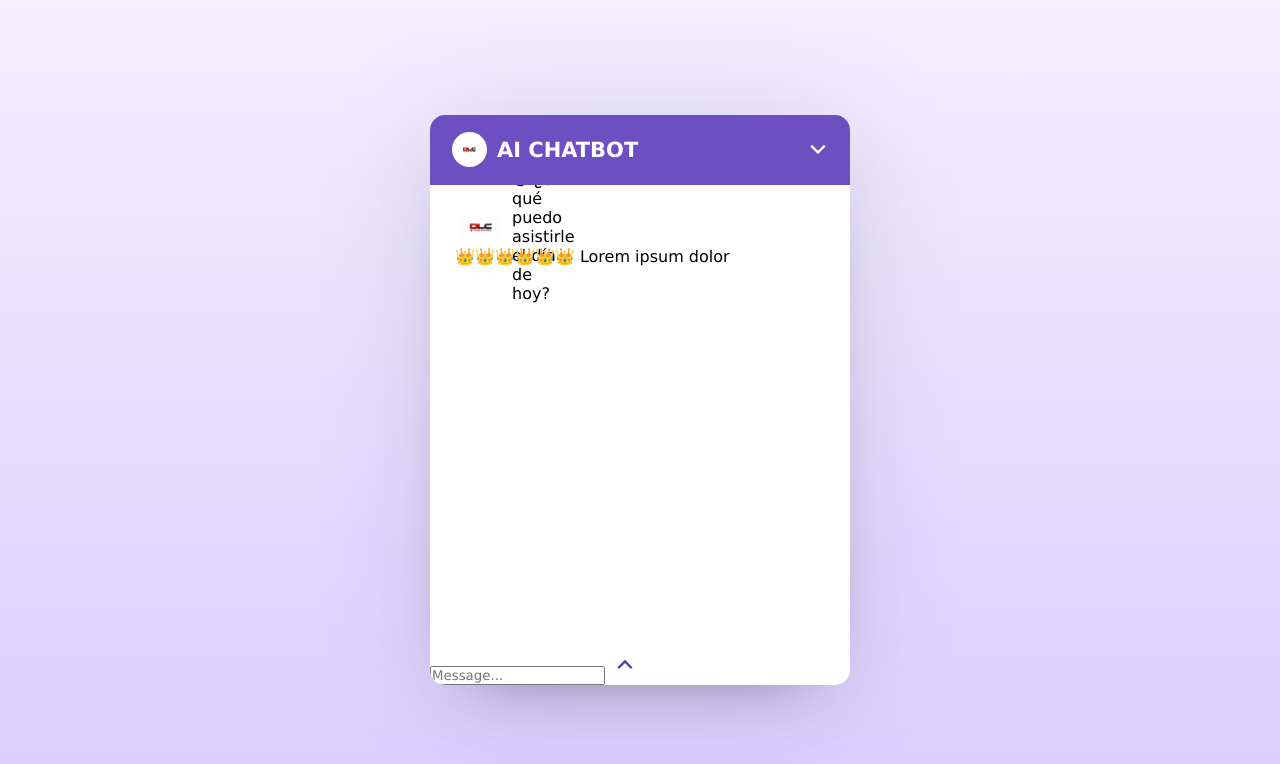
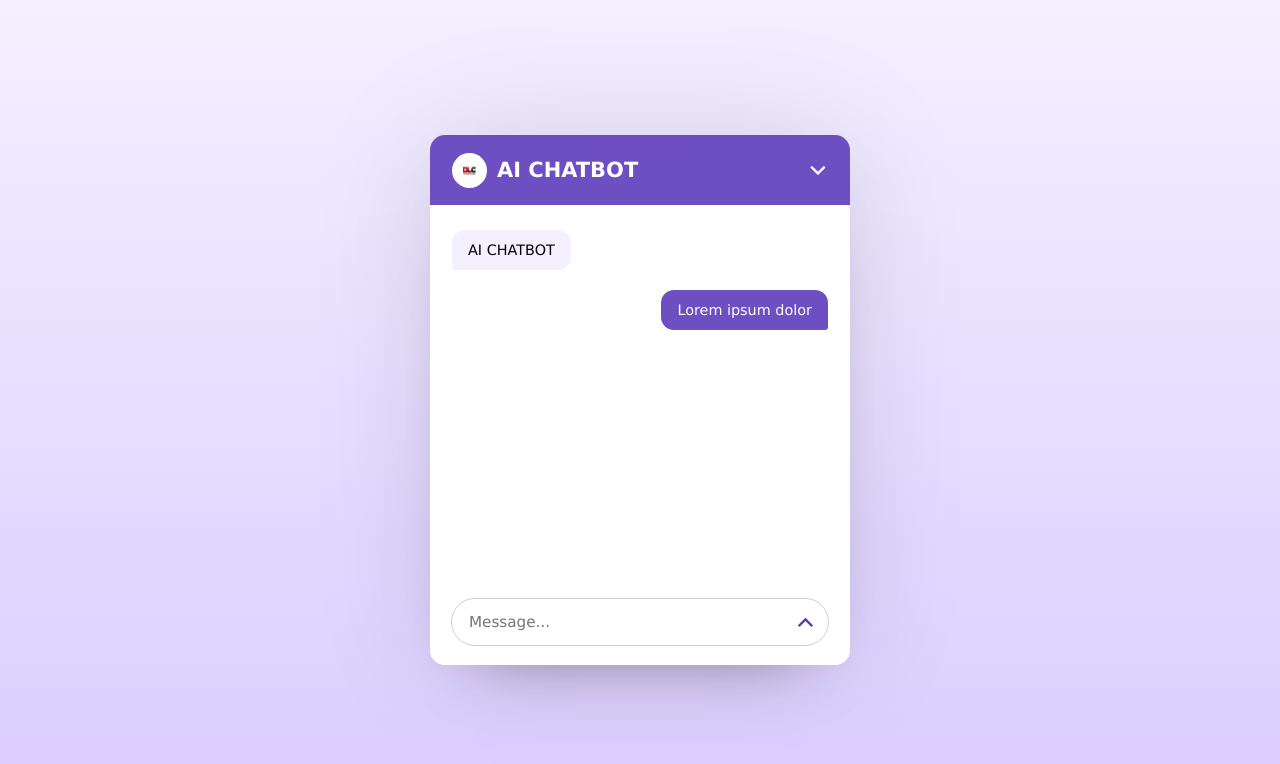
Before and after one commit to AlainDLC/AI_BOT, a React (Vite) app: page / in a window 1280 px wide. Shown: the top 764 px of the page. Built offline with nearby package versions, Linux system fonts and the light colour scheme.

Commit message:
getting the styling ongiong raw css

```diff
--- a/src/App.jsx
+++ b/src/App.jsx
@@ -18,13 +18,11 @@ export const App = () => {
         {/* Chatbot Body */}
         <div className="chat-body">
           <div className="message bot-message">
-            <ChatbotIcon />
-            <p className="message-text">
-              Hola, 😀 ¿en qué puedo asistirle el día de hoy?
-            </p>
+            {/* <ChatbotIcon />  */}
+            <p className="message-text">AI CHATBOT</p>
           </div>
           <div className="message user-message">
-            <p className="message-text">👑👑👑👑👑👑 Lorem ipsum dolor</p>
+            <p className="message-text">Lorem ipsum dolor</p>
           </div>
         </div>
 
--- a/src/components/ChatbotIcon.jsx
+++ b/src/components/ChatbotIcon.jsx
@@ -1,13 +1,5 @@
 import aiImage from "../assets/a.png";
 
 export const ChatbotIcon = () => {
-  return (
-    <img
-      alt="AI Icon"
-      src={aiImage}
-      width={40}
-      height={40}
-      style={{ objectFit: "contain" }}
-    />
-  );
+  return <img alt="AI Icon" src={aiImage} />;
 };
--- a/src/index.css
+++ b/src/index.css
@@ -16,6 +16,7 @@ body {
 }
 
 .chatbot-popup {
+  position: relative;
   width: 420px;
   overflow: hidden;
   background: #ffff;
@@ -36,6 +37,9 @@ body {
   align-items: center;
 }
 
+.chat-body img {
+  display: flex;
+}
 .header-info img {
   height: 35px;
   width: 35px;
@@ -48,7 +52,7 @@ body {
 .header-info .logo-text {
   color: #fff;
   font-size: 1.31rem;
-  font-weight: 600;
+  font-weight: 0;
 }
 
 .chat-header button {
@@ -70,9 +74,12 @@ body {
 }
 
 .chat-body {
+  display: flex;
+  gap: 20px;
+  flex-direction: column;
   height: 460px;
   overflow-y: auto;
-  padding: 25px 25px;
+  padding: 25px 22px;
 }
 
 .chat-body .message {
@@ -99,13 +106,71 @@ body {
   background: #a29cb2;
 }
 
-.chat-body .bot-message {
-  height: 35px;
-  width: 35px;
-  padding: 6px;
-  align-self: flex-end;
+.chat-body .bot-message img {
+  height: 50px;
+  width: 50px;
+
+  margin-right: 80px;
   margin-bottom: 2px;
   background: #ffff;
   border-radius: 50%;
+}
+
+.chat-body .message .message-text {
+  padding: 12px 16px;
+  max-width: 75%;
+  word-wrap: break-word;
+  white-space: pre-line;
+  font-size: 0.9rem;
+}
+
+.chat-body .bot-message .message-text {
+  background: #f4f0ff;
+  border-radius: 13px 13px 13px 3px;
+}
+
+.chat-body .user-message .message-text {
+  color: #fff;
+  background: #6d4fc2;
+  border-radius: 13px 13px 3px 13px;
+}
+
+.chat-body .user-message {
+  flex-direction: column;
+  align-items: flex-end;
+}
+
+.chat-footer {
+  position: absolute;
+  bottom: 0;
+  width: 100%;
+  background: #ffff;
+  padding: 15px 22px 20px;
+}
+
+.chat-footer .chat-form {
+  display: flex;
+  align-items: center;
+  background: #fff;
+  outline: 1px solid #cccce5;
+  border-radius: 32px;
+}
+
+.chat-form .message-input {
+  border: none;
+  outline: none;
+  background: none;
+  height: 46px;
+  padding: 0 17px;
+  font-size: 0.95rem;
+  width: 100%;
+}
+
+.chat-form button {
+  height: 35px;
+  width: 35px;
   flex-shrink: 0;
+  border: none;
+  margin-right: 5px;
+  cursor: pointer;
 }
```
